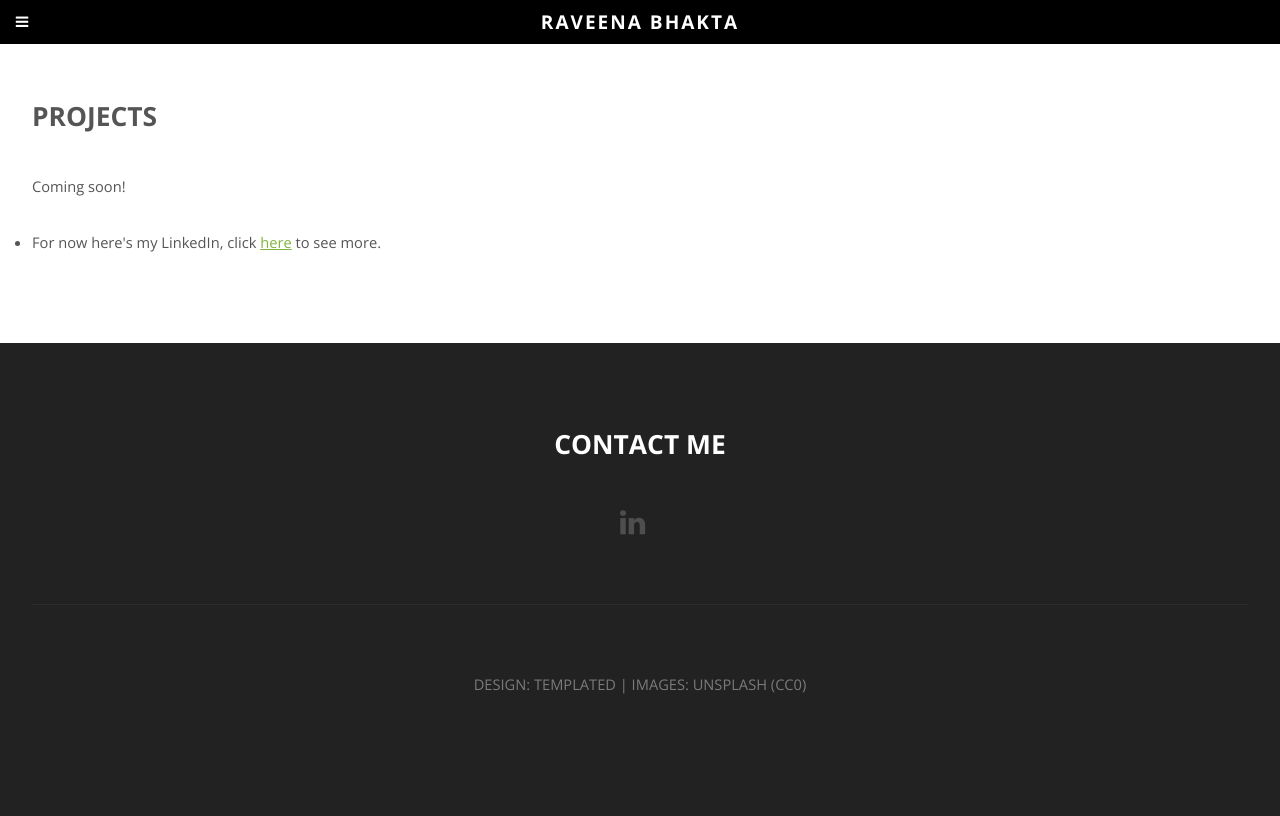
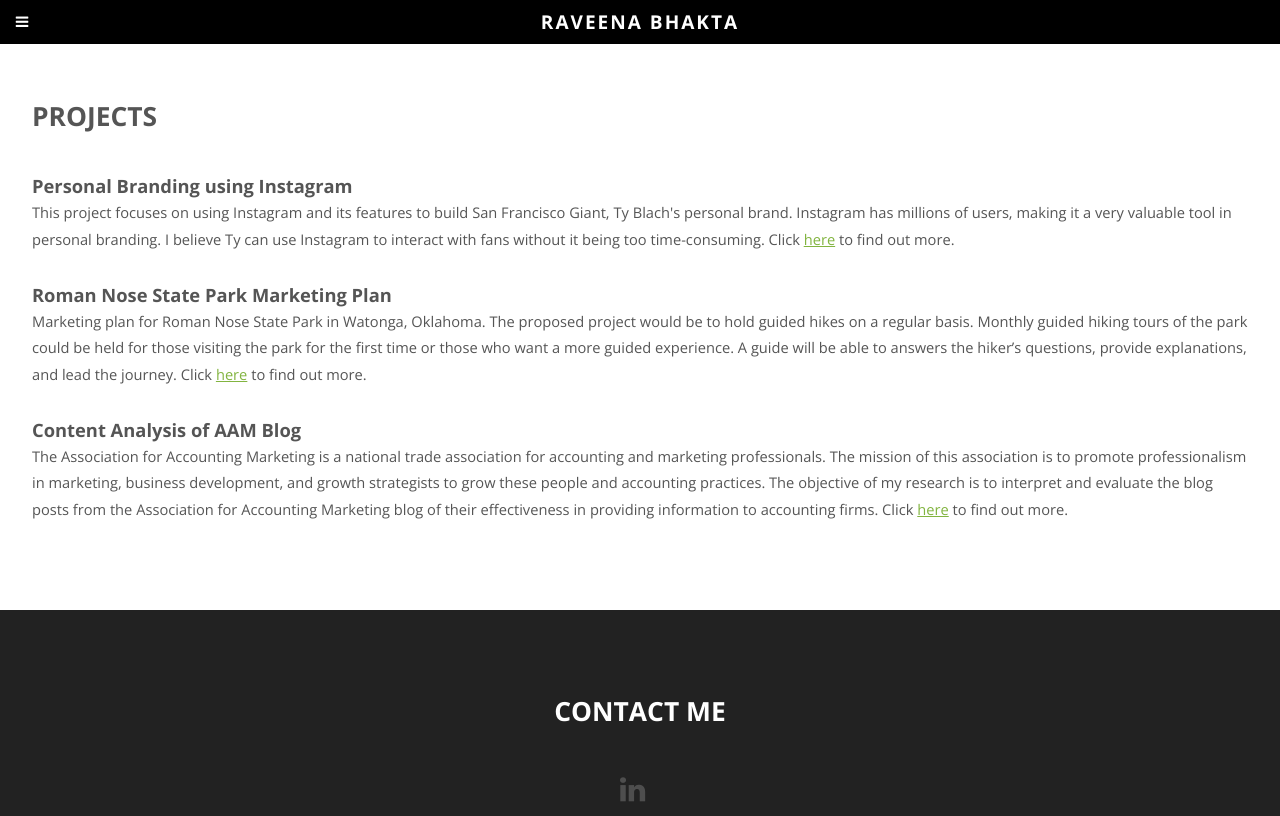
Before and after one commit to raveenab13/raveenab13.github.io, a plain HTML site: page projects.html in a window 1280 px wide. Shown: the top 816 px of the page. Drawn offline with nearby package versions, Linux system fonts and the light colour scheme.

Commit message:
Added links and descriptions

```diff
--- a/projects.html
+++ b/projects.html
@@ -79,12 +79,18 @@
 							<h2>Projects</h2>
 							<!--<span class="byline">Integer sit amet pede vel arcu aliquet pretium</span>-->
 						</header>
-						<p>Coming soon!</p>
-						<ul style ="list-style-type:disc">
-							<li>
-								<p>For now here's my LinkedIn, click <a href="https://www.linkedin.com/in/raveena-bhakta/">here</a> to see more.</p>
-							</li>
-						</ul>
+
+						<h3>Personal Branding using Instagram</h3>
+
+						<p>This project focuses on using Instagram and its features to build San Francisco Giant, Ty Blach's personal brand. Instagram has millions of users, making it a very valuable tool in personal branding. I believe Ty can use Instagram to interact with fans without it being too time-consuming. Click <a href="https://www.youtube.com/watch?v=EdZFq1bFin0&feature=youtu.be", target="_blank">here</a> to find out more.</p>
+
+						<h3>Roman Nose State Park Marketing Plan</h3>
+
+						<p>Marketing plan for Roman Nose State Park in Watonga, Oklahoma. The proposed project would be to hold guided hikes on a regular basis. Monthly guided hiking tours of the park could be held for those visiting the park for the first time or those who want a more guided experience. A guide will be able to answers the hiker’s questions, provide explanations, and lead the journey. Click <a href="https://www.youtube.com/watch?v=sqQ0Z9WdLGY&feature=youtu.be", target="_blank">here</a> to find out more.</p>
+
+						<h3>Content Analysis of AAM Blog</h3>
+
+						<p>The Association for Accounting Marketing is a national trade association for accounting and marketing professionals. The mission of this association is to promote professionalism in marketing, business development, and growth strategists to grow these people and accounting practices. The objective of my research is to interpret and evaluate the blog posts from the Association for Accounting Marketing blog of their effectiveness in providing information to accounting firms. Click <a href="https://www.youtube.com/watch?v=lIw_GYRsf4o&feature=youtu.be", target="_blank">here</a> to find out more.</p>
 					</section>
 				</div>
 			</div>
```
